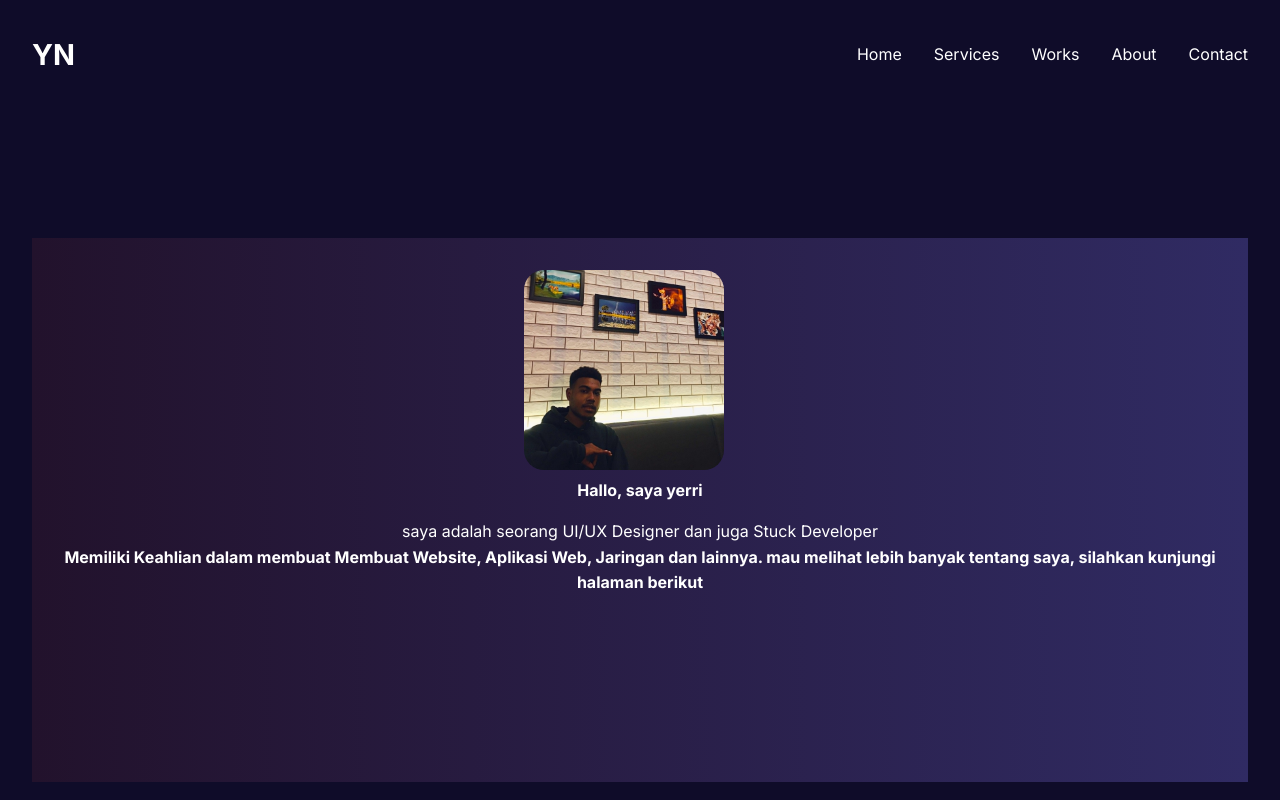
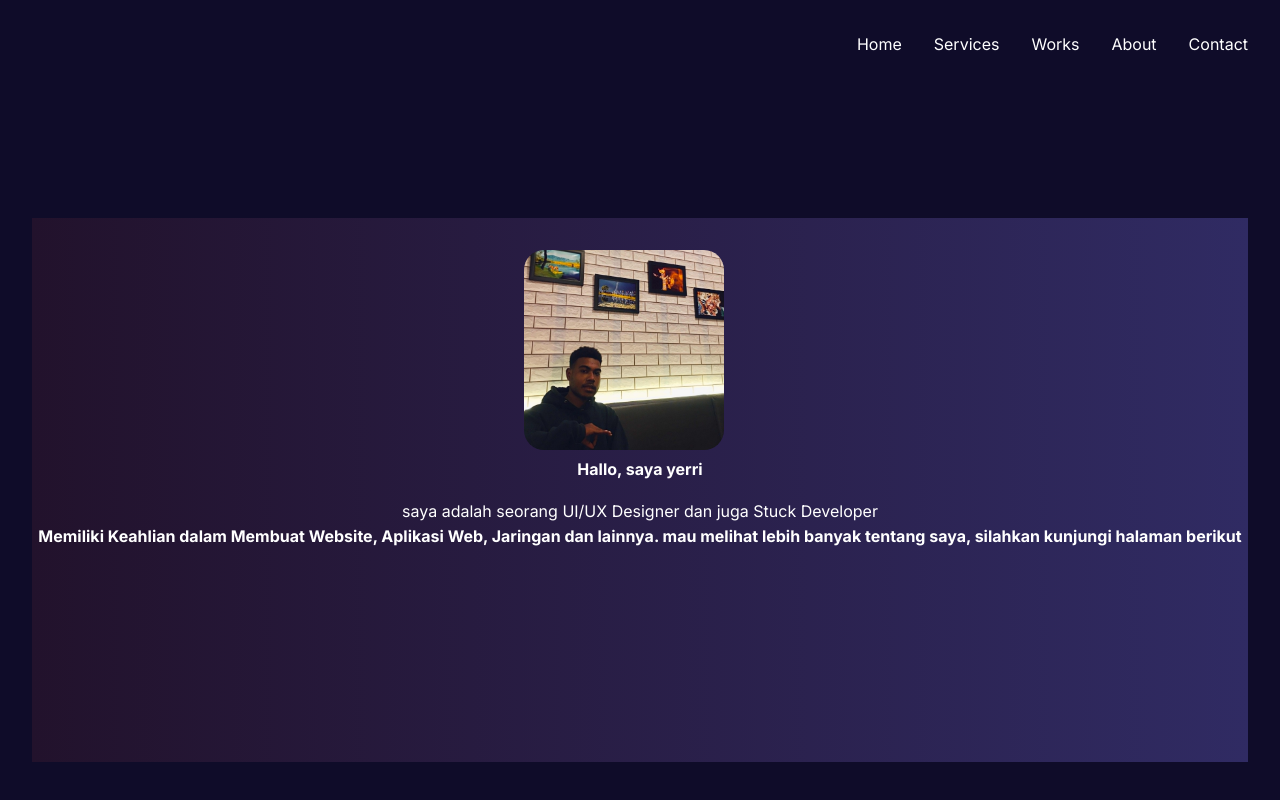
Before and after one commit to yerrinuboba/My-website.github.io, a plain HTML site: page index.html in a window 1280 px wide. Shown: the top 800 px of the page. Drawn offline with Linux system fonts and the light colour scheme.

Commit message:
commit pertama

```diff
--- a/index.html
+++ b/index.html
@@ -137,6 +137,7 @@ nav a.active {
       background-color: #111;
       margin-bottom: 0rem;
       border-radius: 9px;
+      align-items: center;
     }
 
     .services h2, .works-section h2, .About-section {
@@ -230,7 +231,7 @@ nav a.active {
 </head>
 <body>
   <header>
-    <div class="logo">YN</div>
+    <div class="logo"></div>
     <nav class="nav-menu">
       <a href="#home">Home</a>
       <a href="#services">Services</a>
@@ -245,7 +246,7 @@ nav a.active {
       <img src="oip(6).jpg" alt="Hero Image" class="hero-img">
       <div class="hero-text">
     <h1>Hallo, saya yerri</h1>
-    <p>saya adalah seorang UI/UX Designer dan juga Stuck Developer </p> <strong>Memiliki Keahlian dalam membuat <strong> Membuat Website, Aplikasi Web, Jaringan dan lainnya.</strong> mau melihat lebih banyak tentang saya, silahkan kunjungi halaman berikut </strong>
+    <p>saya adalah seorang UI/UX Designer dan juga Stuck Developer </p> <strong>Memiliki Keahlian dalam <strong> Membuat Website, Aplikasi Web, Jaringan dan lainnya.</strong> mau melihat lebih banyak tentang saya, silahkan kunjungi halaman berikut </strong>
   </section>
 
   <section id="services" class="services">
```
